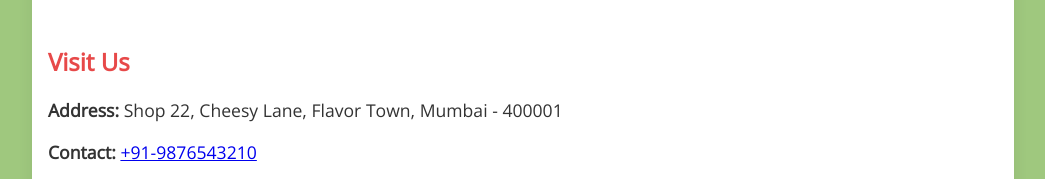
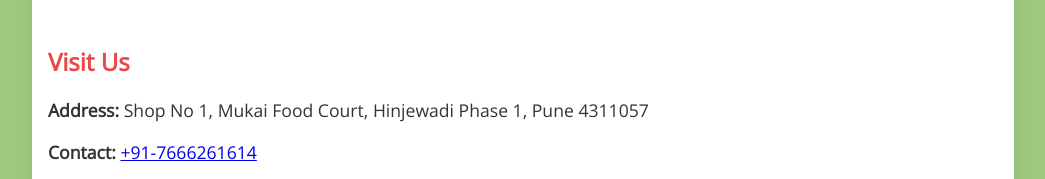
Before and after one commit to theLeviAckerman/theCheesyScoop, a plain HTML site: page index.html in a window 1280 px wide. Shown: the part 2712-2891 px from the top of the page, without its empty margins (117-1162 px from the left). Drawn offline with nearby package versions, Linux system fonts and the light colour scheme; grey boxes are pictures that could not be loaded.

Commit message:
Update index.html

```diff
--- a/index.html
+++ b/index.html
@@ -372,9 +372,9 @@
     <section id="location">
       <h2>Visit Us</h2>
       <div class="contact-info">
-        <p><strong>Address:</strong> Shop 22, Cheesy Lane, Flavor Town, Mumbai - 400001</p>
-        <p><strong>Contact:</strong> <a href="tel:+919876543210">+91-9876543210</a></p>
-      </div>
+        <p><strong>Address:</strong> Shop No 1, Mukai Food Court, Hinjewadi Phase 1, Pune 4311057</p>
+        <p><strong>Contact:</strong> <a href="tel:+917666261614">+91-7666261614</a></p>
+        </div>
       <div class="map-responsive">
         <iframe src="https://www.google.com/maps?q=19.0760,72.8777&hl=en&z=14&amp;output=embed" allowfullscreen="" loading="lazy" referrerpolicy="no-referrer-when-downgrade"></iframe>
       </div>
```
